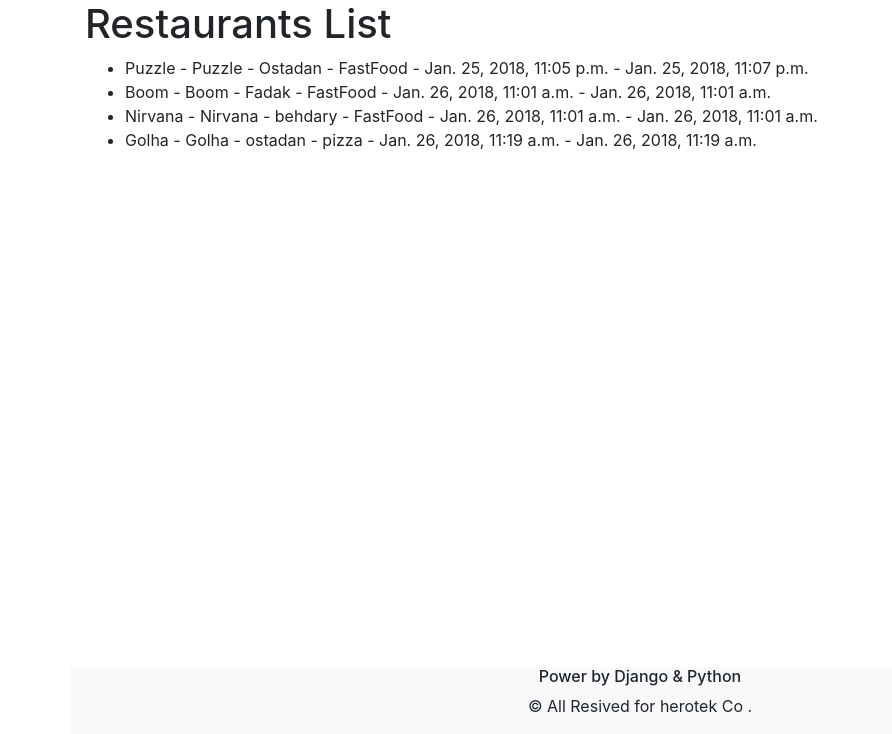
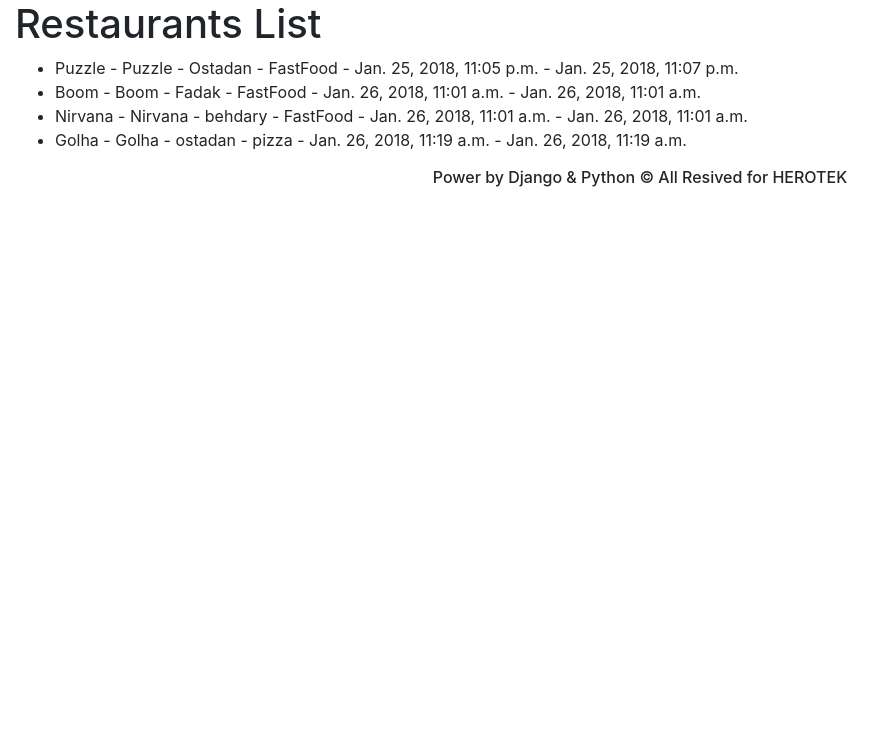
Before and after one commit to nim4karimi/django-1-11, a Django app: page /restaurants/ in a window 1280 px wide. Shown: the part 66-800 px from the top of the page, without its empty margins (0-892 px from the left). Run offline with Django 3.2, Linux system fonts and the light colour scheme; data comes from the database, SQL or seed files in the repository; some libraries are stand-ins or nearby versions.

Commit message:
'damnimstack'

```diff
--- a/djangoo/urls.py
+++ b/djangoo/urls.py
@@ -15,19 +15,16 @@ Including another URLconf
 """
 from django.conf.urls import url
 from django.contrib import admin
-from django.views.generic import TemplateView
+from django.views.generic import TemplateView , ListView
 from restaurants.views import (
-    restaurant_listview ,
     RestaurantListView,
-    FastRestaurantListView,
-    PizzaRestaurantListView,
+    SearchRestaurantListView,
 )
 urlpatterns = [
     url(r'^admin/', admin.site.urls),
     url(r'^$', TemplateView.as_view(template_name='home.html')),
     url(r'^contact/$', TemplateView.as_view(template_name='contact.html')),
     url(r'^restaurants/$', RestaurantListView.as_view()),
-    url(r'^restaurants/fastfood/$', FastRestaurantListView.as_view()),
-    url(r'^restaurants/pizza/$', PizzaRestaurantListView.as_view()),
+    url(r'^restaurants/(<P<slug>\w+)/$', SearchRestaurantListView.as_view()),
     url(r'^about/$', TemplateView.as_view(template_name='about.html')),
 ]
--- a/restaurants/views.py
+++ b/restaurants/views.py
@@ -1,25 +1,24 @@
 from django.shortcuts import render
 from django.views.generic import TemplateView , ListView
+from django.views import View
 from .models import RestaurantLocation
 
-def restaurant_listview(request):
-    template_name = 'restaurants/restaurants_list.html'
-    queryset = RestaurantLocation.objects.all()
-    context = {
-        "object_list" : queryset
-    }
-    return render(request, template_name, context)
+# def restaurant_listview(request):
+#     template_name = 'restaurants/restaurants_list.html'
+#     queryset = RestaurantLocation.objects.all()
+#     context = {
+#         "object_list" : queryset
+#     }
+#     return render(request, template_name, context)
 
 class RestaurantListView(ListView):
     queryset = RestaurantLocation.objects.all()
     template_name = 'restaurants/restaurants_list.html'
 
 
-class FastRestaurantListView(ListView):
-    queryset = RestaurantLocation.objects.filter(category__iexact='FastFood')
+class SearchRestaurantListView(ListView):
     template_name = 'restaurants/restaurants_list.html'
-
-
-class PizzaRestaurantListView(ListView):
-    queryset = RestaurantLocation.objects.filter(category__iexact='Pizza')
-    template_name = 'restaurants/restaurants_list.html'
+    def get_queryset(self):
+        print(self.kwargs)
+        queryset = RestaurantLocation.objects.filter(category__iexact='pizza')
+        return queryset
--- a/templates/base.html
+++ b/templates/base.html
@@ -9,7 +9,7 @@
 </head>
 <body>
 {% include 'snippets/nav.html' %}
-<div class="container">
+<div class="container-fluid">
 {% block content %}
 {% endblock content %}
 </div>
--- a/templates/snippets/footer.html
+++ b/templates/snippets/footer.html
@@ -1,4 +1,2 @@
-<div class="container fixed-bottom bg-light">
-<h6 class="text-center">Power by Django & Python</h6>
-    <p class="text-center">© All Resived for herotek Co . </p>
-</div>
+
+<h6 class="text-center">Power by Django & Python © All Resived for HEROTEK</h6>
```
